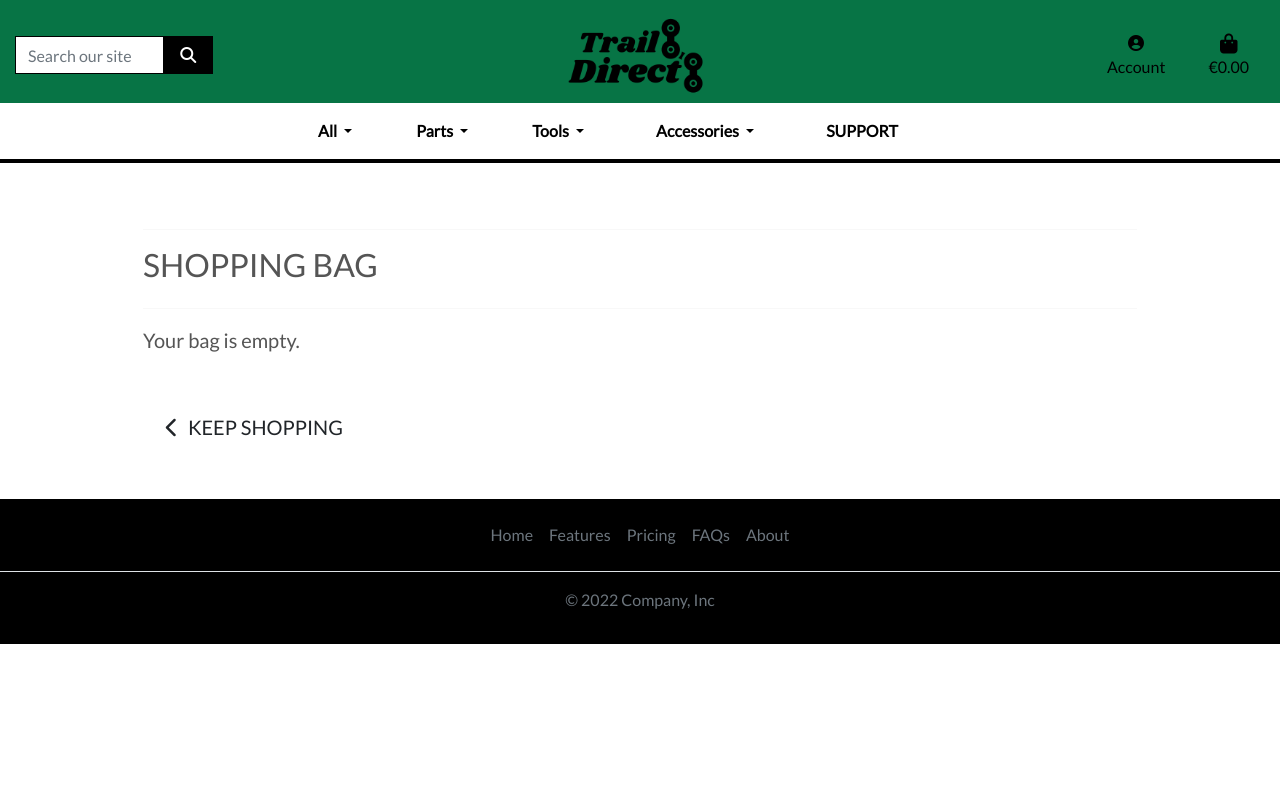
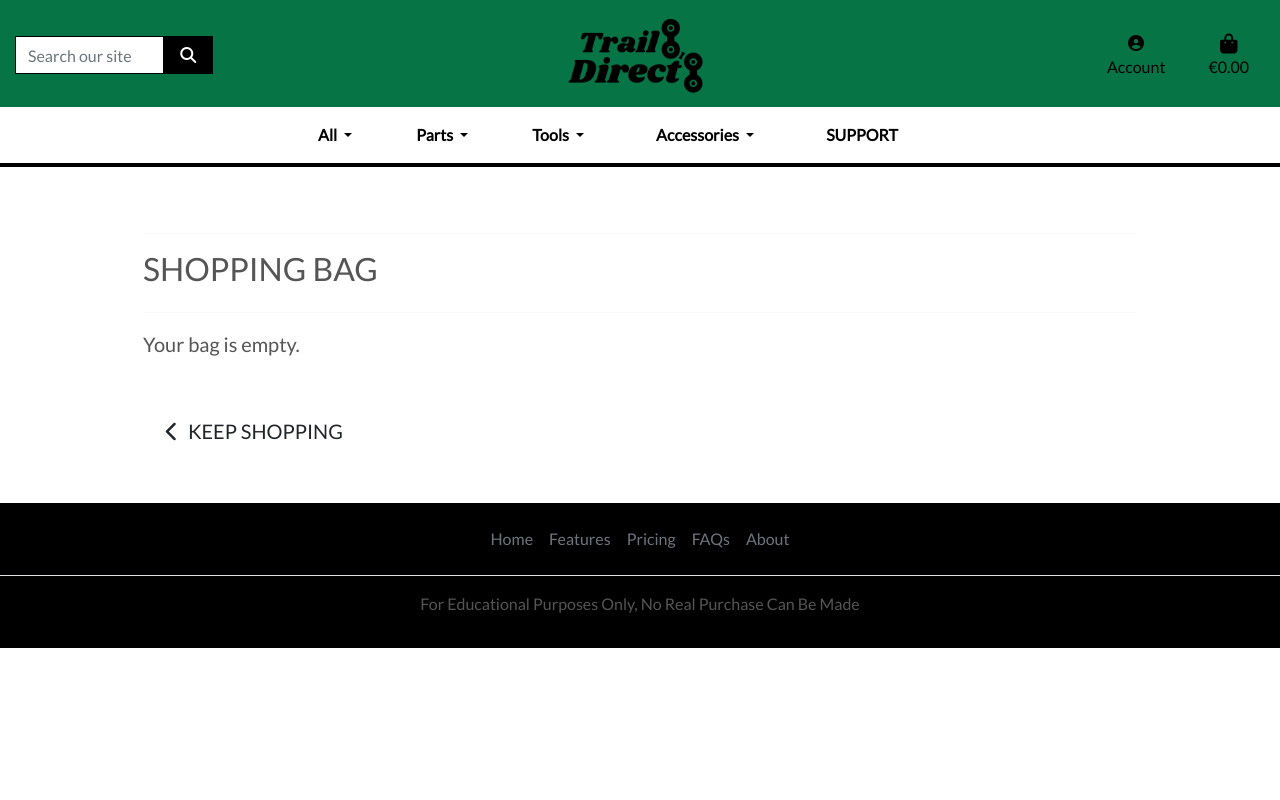
Before and after one commit to lukecdev/Trail-Direct, a Django app: page /bag/ in a window 1280 px wide. Run offline with Django 4.2, Linux system fonts and the light colour scheme; some libraries are stand-ins or nearby versions.

Commit message:
added educational banner

```diff
--- a/templates/base.html
+++ b/templates/base.html
@@ -39,7 +39,8 @@
   </head>
   <body>
     <header class="container-fluid top-nav">
-        <div id="topnav" class="row nav-color pt-lg-2 d-none d-lg-flex">
+
+        <div id="topnav" class="row nav-color pt-lg-2 d-none d-lg-flex py-1">
             <div class="col-12 col-lg-4 my-auto py-1 py-lg-0">
                 <form method="GET" action="">
                     <div class="input-group w-50">
@@ -183,7 +184,7 @@
             <li class="nav-item"><a href="#" class="nav-link px-2 text-muted">FAQs</a></li>
             <li class="nav-item"><a href="#" class="nav-link px-2 text-muted">About</a></li>
           </ul>
-          <p class="text-center text-muted">&copy; 2022 Company, Inc</p>
+          <p class="text-center text-strong">For Educational Purposes Only, No Real Purchase Can Be Made</p>
         </footer>
     </section>
   </body>
```
